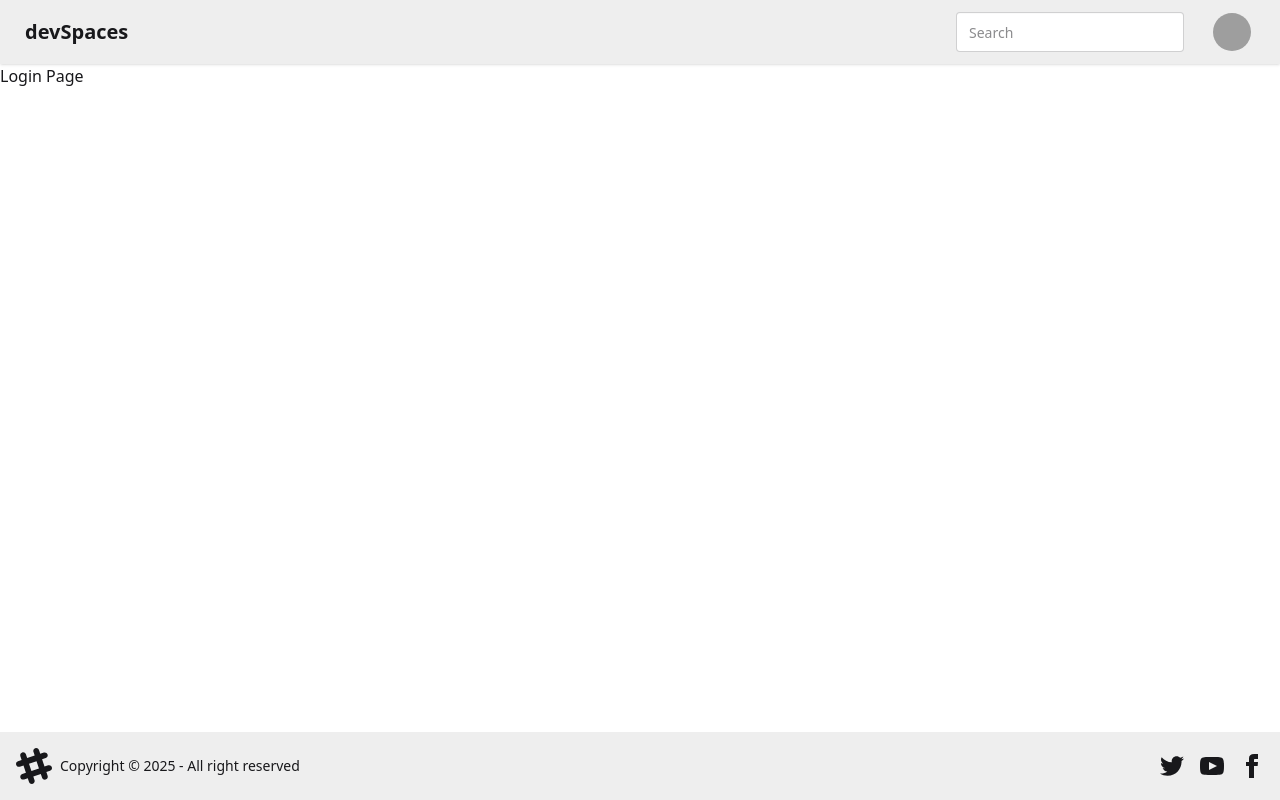
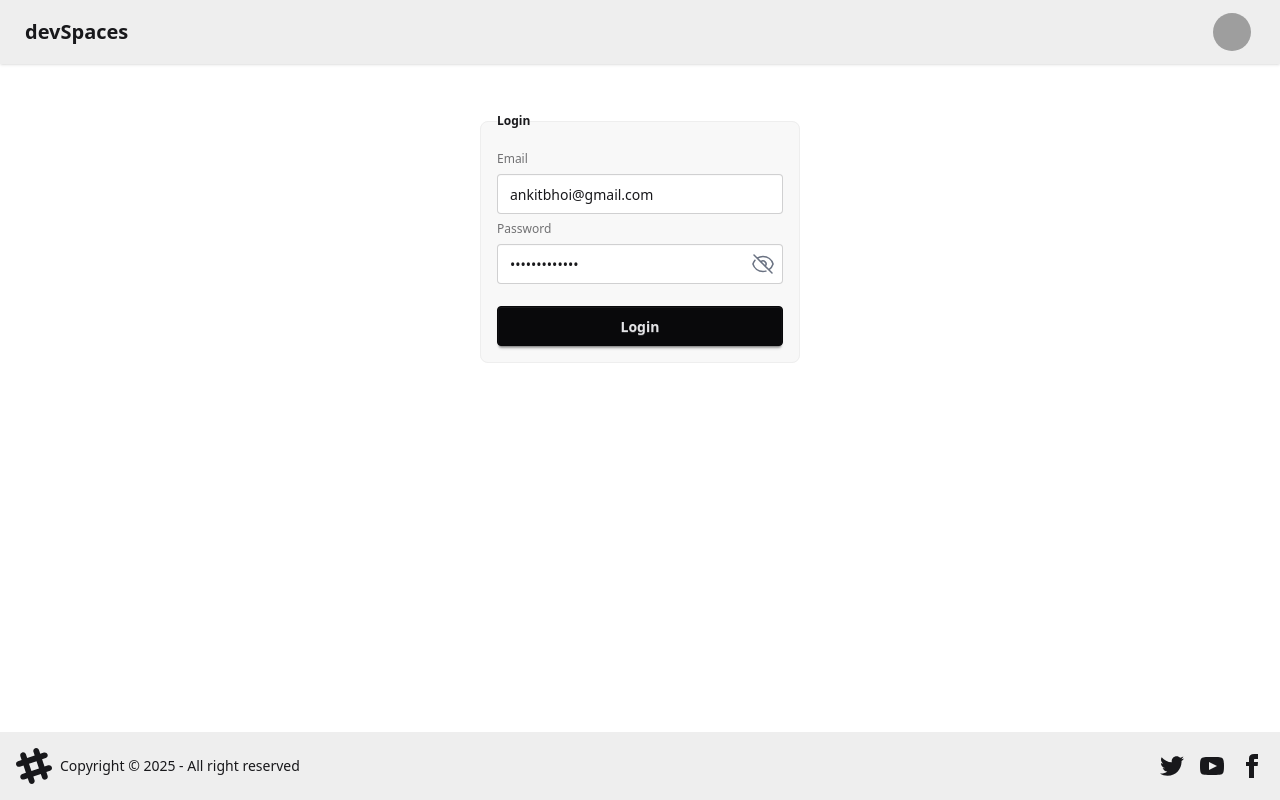
Before and after one commit to tHe-novice793/project_devSpace_FE, a React (Vite) app: page /login in a window 1280 px wide. Built offline with nearby package versions, Linux system fonts and the light colour scheme; grey boxes are pictures that could not be loaded.

Commit message:
Connect with Login API and Resolve CORS Error

```diff
--- a/package.json
+++ b/package.json
@@ -11,6 +11,7 @@
   },
   "dependencies": {
     "@tailwindcss/vite": "^4.1.12",
+    "axios": "^1.11.0",
     "react": "^19.1.1",
     "react-dom": "^19.1.1",
     "react-router-dom": "^7.8.0",
--- a/src/Login.jsx
+++ b/src/Login.jsx
@@ -1,9 +1,108 @@
-import React from 'react'
+import axios from "axios";
+import React, { useState } from "react";
 
 const Login = () => {
+  const [emailId, setEmailId] = useState("ankitbhoi@gmail.com");
+  const [password, setPassword] = useState("Ankitbhoi#123");
+  const [isPasswordVisible, setIsPasswordVisible] = useState(false); // State for password visibility
+
+  const togglePasswordVisibility = () => {
+    setIsPasswordVisible(!isPasswordVisible); // Toggle password visibility
+  };
+
+  const handleLogin = async () => {
+    try {
+      const res = await axios.post(
+        "http://localhost:3000/auth/login",
+        {
+          emailId,
+          password,
+        },
+        {
+          withCredentials: true,
+        }
+      );
+    } catch (err) {
+      console.error(err);
+    }
+  };
+
   return (
-    <div>Login Page</div>
-  )
-}
+    <div className="flex justify-center my-10">
+      <div>
+        <fieldset className="fieldset bg-base-200 border-base-300 rounded-box w-xs border p-4">
+          <legend className="fieldset-legend">Login</legend>
 
-export default Login
+          <label className="label">Email</label>
+          <input
+            type="email"
+            value={emailId}
+            className="input"
+            placeholder="EmailId"
+            onChange={(e) => setEmailId(e.target.value)}
+          />
+
+          <label className="label">Password</label>
+          <div className="relative">
+            <input
+              type={isPasswordVisible ? "text" : "password"} // Conditionally set input type
+              value={password}
+              className="input pr-10" // Added padding-right for space for the button
+              placeholder="Password"
+              onChange={(e) => setPassword(e.target.value)}
+            />
+            <button
+              type="button"
+              onClick={togglePasswordVisibility} // Toggle visibility
+              className="absolute right-2 top-1/2 transform -translate-y-1/2 text-gray-500"
+              style={{ zIndex: 1 }} // Ensure the button is above the input field
+            >
+              {isPasswordVisible ? (
+                <svg
+                  xmlns="http://www.w3.org/2000/svg"
+                  fill="none"
+                  viewBox="0 0 24 24"
+                  strokeWidth="1.5"
+                  stroke="currentColor"
+                  className="h-6 w-6"
+                >
+                  <path
+                    strokeLinecap="round"
+                    strokeLinejoin="round"
+                    d="M2.036 12.322a1.012 1.012 0 0 1 0-.639C3.423 7.51 7.36 4.5 12 4.5c4.638 0 8.573 3.007 9.963 7.178.07.207.07.431 0 .639C20.577 16.49 16.64 19.5 12 19.5c-4.638 0-8.573-3.007-9.963-7.178Z"
+                  />
+                  <path
+                    strokeLinecap="round"
+                    strokeLinejoin="round"
+                    d="M15 12a3 3 0 1 1-6 0 3 3 0 0 1 6 0Z"
+                  />
+                </svg>
+              ) : (
+                <svg
+                  xmlns="http://www.w3.org/2000/svg"
+                  fill="none"
+                  viewBox="0 0 24 24"
+                  strokeWidth="1.5"
+                  stroke="currentColor"
+                  className="h-6 w-6"
+                >
+                  <path
+                    strokeLinecap="round"
+                    strokeLinejoin="round"
+                    d="M3.98 8.223A10.477 10.477 0 0 0 1.934 12C3.226 16.338 7.244 19.5 12 19.5c.993 0 1.953-.138 2.863-.395M6.228 6.228A10.451 10.451 0 0 1 12 4.5c4.756 0 8.773 3.162 10.065 7.498a10.522 10.522 0 0 1-4.293 5.774M6.228 6.228 3 3m3.228 3.228 3.65 3.65m7.894 7.894L21 21m-3.228-3.228-3.65-3.65m0 0a3 3 0 1 0-4.243-4.243m4.242 4.242L9.88 9.88"
+                  />
+                </svg>
+              )}
+            </button>
+          </div>
+
+          <button className="btn btn-neutral mt-4" onClick={handleLogin}>
+            Login
+          </button>
+        </fieldset>
+      </div>
+    </div>
+  );
+};
+
+export default Login;
--- a/src/NavBar.jsx
+++ b/src/NavBar.jsx
@@ -1,4 +1,4 @@
-import React from "react";
+import React, { useState } from "react";
 
 const NavBar = () => {
   return (
@@ -7,11 +7,6 @@ const NavBar = () => {
         <a className="btn btn-ghost text-xl">devSpaces</a>
       </div>
       <div className="flex gap-2">
-        <input
-          type="text"
-          placeholder="Search"
-          className="input input-bordered w-24 md:w-auto"
-        />
         <div className="dropdown dropdown-end mx-5">
           <div
             tabIndex={0}
```
Also changed, not shown: 1 other file (tests, documents, lock files or other folders).
